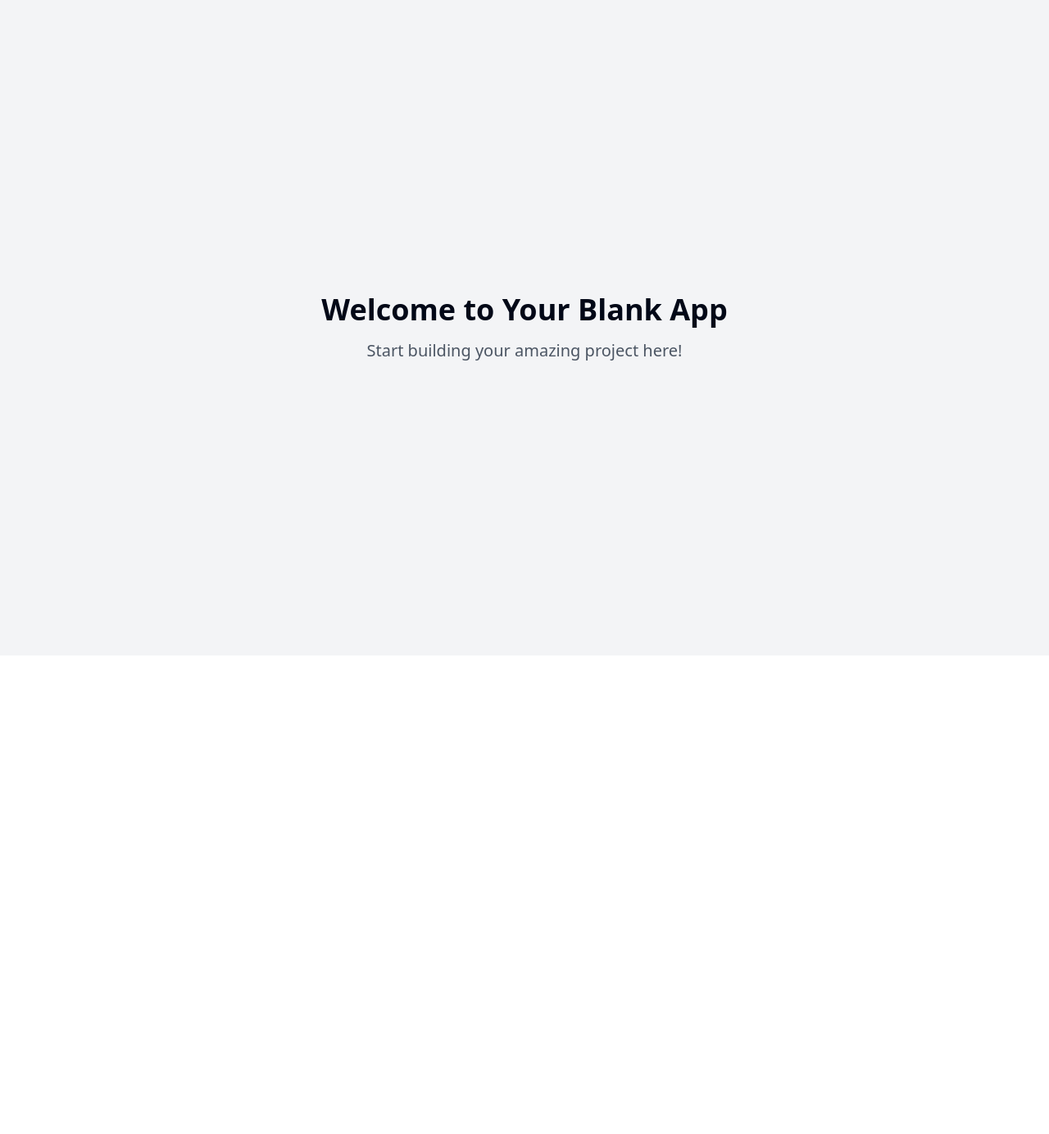
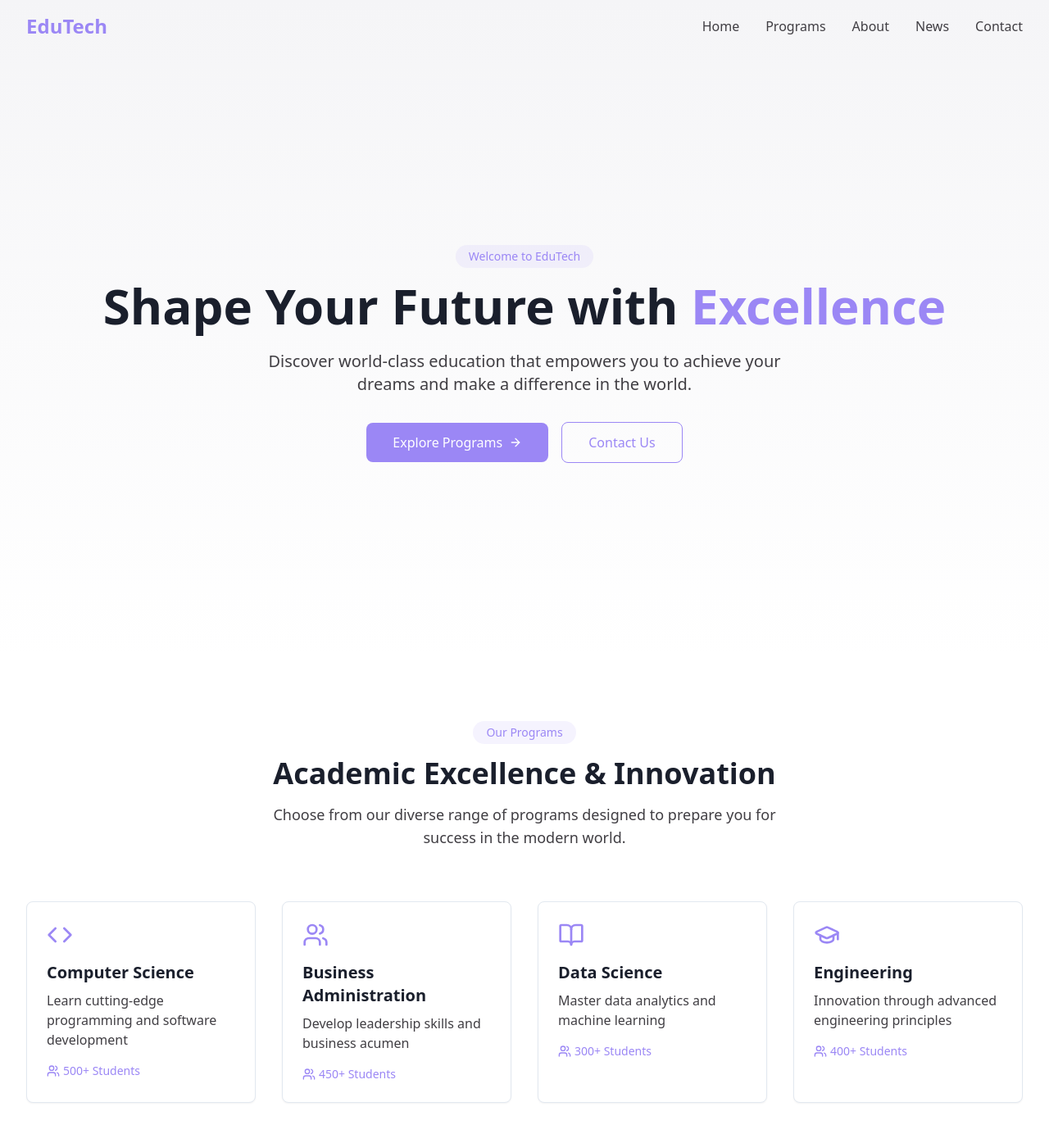
Before and after one commit to zainabqureshi09/college-connect-wizard, a React (Vite) app: page / in a window 1280 px wide. Shown: the top 1384 px of the page at 82% size. Before the commit the page ends 800 px from the top, so only its background shows below. Built offline with nearby package versions, Linux system fonts and the light colour scheme.

Commit message:
Refactor college website
This commit refactors the college website to use Next.js 14, incorporates backend functionality where necessary, enhances the design for a more professional look, and adds animations and text effects.  Libraries will be used as needed.

```diff
--- /dev/null
+++ b/src/components/Hero.tsx
@@ -0,0 +1,44 @@
+
+import { ArrowRight } from "lucide-react";
+
+const Hero = () => {
+  return (
+    <section
+      id="home"
+      className="min-h-screen flex items-center justify-center bg-gradient-to-b from-college-light to-white pt-16"
+    >
+      <div className="max-w-7xl mx-auto px-4 sm:px-6 lg:px-8 py-20">
+        <div className="text-center animate-fade-up">
+          <span className="inline-block px-4 py-1 mb-4 text-sm font-medium text-college-primary bg-college-primary/10 rounded-full">
+            Welcome to EduTech
+          </span>
+          <h1 className="text-4xl md:text-6xl font-bold text-college-dark mb-6">
+            Shape Your Future with
+            <span className="text-college-primary"> Excellence</span>
+          </h1>
+          <p className="text-lg md:text-xl text-college-secondary max-w-2xl mx-auto mb-8">
+            Discover world-class education that empowers you to achieve your dreams
+            and make a difference in the world.
+          </p>
+          <div className="flex flex-col sm:flex-row gap-4 justify-center items-center">
+            <a
+              href="#programs"
+              className="px-8 py-3 bg-college-primary text-white rounded-lg hover:bg-college-primary/90 transition-colors duration-200 flex items-center gap-2"
+            >
+              Explore Programs
+              <ArrowRight className="h-4 w-4" />
+            </a>
+            <a
+              href="#contact"
+              className="px-8 py-3 border border-college-primary text-college-primary rounded-lg hover:bg-college-primary/10 transition-colors duration-200"
+            >
+              Contact Us
+            </a>
+          </div>
+        </div>
+      </div>
+    </section>
+  );
+};
+
+export default Hero;
--- /dev/null
+++ b/src/components/Navigation.tsx
@@ -0,0 +1,91 @@
+
+import { useState, useEffect } from "react";
+import { Menu, X } from "lucide-react";
+
+const Navigation = () => {
+  const [isScrolled, setIsScrolled] = useState(false);
+  const [isMobileMenuOpen, setIsMobileMenuOpen] = useState(false);
+
+  useEffect(() => {
+    const handleScroll = () => {
+      setIsScrolled(window.scrollY > 20);
+    };
+    window.addEventListener("scroll", handleScroll);
+    return () => window.removeEventListener("scroll", handleScroll);
+  }, []);
+
+  const navLinks = [
+    { name: "Home", href: "#home" },
+    { name: "Programs", href: "#programs" },
+    { name: "About", href: "#about" },
+    { name: "News", href: "#news" },
+    { name: "Contact", href: "#contact" },
+  ];
+
+  return (
+    <nav
+      className={`fixed w-full z-50 transition-all duration-300 ${
+        isScrolled
+          ? "bg-white/80 backdrop-blur-md shadow-sm"
+          : "bg-transparent"
+      }`}
+    >
+      <div className="max-w-7xl mx-auto px-4 sm:px-6 lg:px-8">
+        <div className="flex justify-between items-center h-16">
+          <div className="flex-shrink-0">
+            <span className="text-2xl font-bold text-college-primary">
+              EduTech
+            </span>
+          </div>
+
+          {/* Desktop Navigation */}
+          <div className="hidden md:flex items-center space-x-8">
+            {navLinks.map((link) => (
+              <a
+                key={link.name}
+                href={link.href}
+                className="text-college-secondary hover:text-college-primary transition-colors duration-200"
+              >
+                {link.name}
+              </a>
+            ))}
+          </div>
+
+          {/* Mobile menu button */}
+          <div className="md:hidden">
+            <button
+              onClick={() => setIsMobileMenuOpen(!isMobileMenuOpen)}
+              className="text-college-secondary hover:text-college-primary"
+            >
+              {isMobileMenuOpen ? (
+                <X className="h-6 w-6" />
+              ) : (
+                <Menu className="h-6 w-6" />
+              )}
+            </button>
+          </div>
+        </div>
+      </div>
+
+      {/* Mobile Navigation */}
+      {isMobileMenuOpen && (
+        <div className="md:hidden bg-white/95 backdrop-blur-md">
+          <div className="px-2 pt-2 pb-3 space-y-1">
+            {navLinks.map((link) => (
+              <a
+                key={link.name}
+                href={link.href}
+                className="block px-3 py-2 text-college-secondary hover:text-college-primary transition-colors duration-200"
+                onClick={() => setIsMobileMenuOpen(false)}
+              >
+                {link.name}
+              </a>
+            ))}
+          </div>
+        </div>
+      )}
+    </nav>
+  );
+};
+
+export default Navigation;
--- /dev/null
+++ b/src/components/Programs.tsx
@@ -0,0 +1,79 @@
+
+import { Card } from "@/components/ui/card";
+import { GraduationCap, Users, BookOpen, Code } from "lucide-react";
+
+const programs = [
+  {
+    title: "Computer Science",
+    description: "Learn cutting-edge programming and software development",
+    icon: Code,
+    students: "500+",
+  },
+  {
+    title: "Business Administration",
+    description: "Develop leadership skills and business acumen",
+    icon: Users,
+    students: "450+",
+  },
+  {
+    title: "Data Science",
+    description: "Master data analytics and machine learning",
+    icon: BookOpen,
+    students: "300+",
+  },
+  {
+    title: "Engineering",
+    description: "Innovation through advanced engineering principles",
+    icon: GraduationCap,
+    students: "400+",
+  },
+];
+
+const Programs = () => {
+  return (
+    <section id="programs" className="py-20 bg-white">
+      <div className="max-w-7xl mx-auto px-4 sm:px-6 lg:px-8">
+        <div className="text-center mb-16 animate-fade-up">
+          <span className="inline-block px-4 py-1 mb-4 text-sm font-medium text-college-primary bg-college-primary/10 rounded-full">
+            Our Programs
+          </span>
+          <h2 className="text-3xl md:text-4xl font-bold text-college-dark mb-4">
+            Academic Excellence & Innovation
+          </h2>
+          <p className="text-lg text-college-secondary max-w-2xl mx-auto">
+            Choose from our diverse range of programs designed to prepare you for
+            success in the modern world.
+          </p>
+        </div>
+
+        <div className="grid grid-cols-1 md:grid-cols-2 lg:grid-cols-4 gap-8">
+          {programs.map((program, index) => (
+            <Card
+              key={program.title}
+              className="p-6 hover:shadow-lg transition-shadow duration-300 animate-fade-up"
+              style={{
+                animationDelay: `${index * 100}ms`,
+              }}
+            >
+              <div className="mb-4">
+                <program.icon className="h-8 w-8 text-college-primary" />
+              </div>
+              <h3 className="text-xl font-semibold text-college-dark mb-2">
+                {program.title}
+              </h3>
+              <p className="text-college-secondary mb-4">
+                {program.description}
+              </p>
+              <div className="flex items-center text-sm text-college-primary">
+                <Users className="h-4 w-4 mr-1" />
+                {program.students} Students
+              </div>
+            </Card>
+          ))}
+        </div>
+      </div>
+    </section>
+  );
+};
+
+export default Programs;
--- a/src/pages/Index.tsx
+++ b/src/pages/Index.tsx
@@ -1,12 +1,14 @@
-// Update this page (the content is just a fallback if you fail to update the page)
+
+import Navigation from "@/components/Navigation";
+import Hero from "@/components/Hero";
+import Programs from "@/components/Programs";
 
 const Index = () => {
   return (
-    <div className="min-h-screen flex items-center justify-center bg-gray-100">
-      <div className="text-center">
-        <h1 className="text-4xl font-bold mb-4">Welcome to Your Blank App</h1>
-        <p className="text-xl text-gray-600">Start building your amazing project here!</p>
-      </div>
+    <div className="min-h-screen bg-white">
+      <Navigation />
+      <Hero />
+      <Programs />
     </div>
   );
 };
--- a/tailwind.config.ts
+++ b/tailwind.config.ts
@@ -1,3 +1,4 @@
+
 import type { Config } from "tailwindcss";
 
 export default {
@@ -12,85 +13,79 @@ export default {
   theme: {
     container: {
       center: true,
-			padding: '2rem',
+      padding: "2rem",
       screens: {
-				'2xl': '1400px'
-			}
+        "2xl": "1400px",
+      },
     },
     extend: {
       colors: {
-				border: 'hsl(var(--border))',
-				input: 'hsl(var(--input))',
-				ring: 'hsl(var(--ring))',
-				background: 'hsl(var(--background))',
-				foreground: 'hsl(var(--foreground))',
+        border: "hsl(var(--border))",
+        input: "hsl(var(--input))",
+        ring: "hsl(var(--ring))",
+        background: "hsl(var(--background))",
+        foreground: "hsl(var(--foreground))",
+        college: {
+          primary: "#9b87f5",
+          secondary: "#403E43",
+          neutral: "#8E9196",
+          light: "#F5F5F7",
+          dark: "#1A1F2C",
+        },
         primary: {
-					DEFAULT: 'hsl(var(--primary))',
-					foreground: 'hsl(var(--primary-foreground))'
+          DEFAULT: "hsl(var(--primary))",
+          foreground: "hsl(var(--primary-foreground))",
         },
         secondary: {
-					DEFAULT: 'hsl(var(--secondary))',
-					foreground: 'hsl(var(--secondary-foreground))'
+          DEFAULT: "hsl(var(--secondary))",
+          foreground: "hsl(var(--secondary-foreground))",
         },
         destructive: {
-					DEFAULT: 'hsl(var(--destructive))',
-					foreground: 'hsl(var(--destructive-foreground))'
+          DEFAULT: "hsl(var(--destructive))",
+          foreground: "hsl(var(--destructive-foreground))",
         },
         muted: {
-					DEFAULT: 'hsl(var(--muted))',
-					foreground: 'hsl(var(--muted-foreground))'
+          DEFAULT: "hsl(var(--muted))",
+          foreground: "hsl(var(--muted-foreground))",
         },
         accent: {
-					DEFAULT: 'hsl(var(--accent))',
-					foreground: 'hsl(var(--accent-foreground))'
+          DEFAULT: "hsl(var(--accent))",
+          foreground: "hsl(var(--accent-foreground))",
         },
         popover: {
-					DEFAULT: 'hsl(var(--popover))',
-					foreground: 'hsl(var(--popover-foreground))'
+          DEFAULT: "hsl(var(--popover))",
+          foreground: "hsl(var(--popover-foreground))",
         },
         card: {
-					DEFAULT: 'hsl(var(--card))',
-					foreground: 'hsl(var(--card-foreground))'
+          DEFAULT: "hsl(var(--card))",
+          foreground: "hsl(var(--card-foreground))",
         },
-				sidebar: {
-					DEFAULT: 'hsl(var(--sidebar-background))',
-					foreground: 'hsl(var(--sidebar-foreground))',
-					primary: 'hsl(var(--sidebar-primary))',
-					'primary-foreground': 'hsl(var(--sidebar-primary-foreground))',
-					accent: 'hsl(var(--sidebar-accent))',
-					'accent-foreground': 'hsl(var(--sidebar-accent-foreground))',
-					border: 'hsl(var(--sidebar-border))',
-					ring: 'hsl(var(--sidebar-ring))'
-				}
-			},
-			borderRadius: {
-				lg: 'var(--radius)',
-				md: 'calc(var(--radius) - 2px)',
-				sm: 'calc(var(--radius) - 4px)'
       },
       keyframes: {
-				'accordion-down': {
-					from: {
-						height: '0'
+        "fade-up": {
+          "0%": {
+            opacity: "0",
+            transform: "translateY(20px)",
           },
-					to: {
-						height: 'var(--radix-accordion-content-height)'
-					}
+          "100%": {
+            opacity: "1",
+            transform: "translateY(0)",
           },
-				'accordion-up': {
-					from: {
-						height: 'var(--radix-accordion-content-height)'
         },
-					to: {
-						height: '0'
-					}
-				}
+        "fade-in": {
+          "0%": {
+            opacity: "0",
+          },
+          "100%": {
+            opacity: "1",
+          },
+        },
       },
       animation: {
-				'accordion-down': 'accordion-down 0.2s ease-out',
-				'accordion-up': 'accordion-up 0.2s ease-out'
-			}
-		}
+        "fade-up": "fade-up 0.5s ease-out",
+        "fade-in": "fade-in 0.5s ease-out",
+      },
+    },
   },
   plugins: [require("tailwindcss-animate")],
 } satisfies Config;
```
Lines whose indentation alone changed are shown as unchanged.
